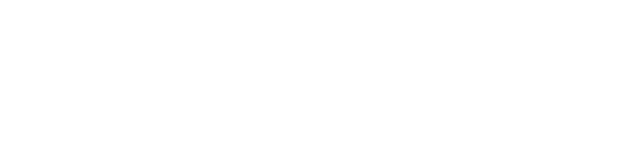
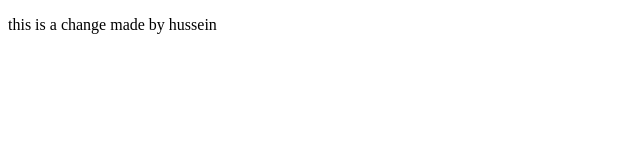
Before and after one commit to ItzhakKordi/Game, a plain HTML site: page index.html in a window 1280 px wide. Shown: the whole page, without its empty margins (0-640 px from the left). Drawn offline with Linux system fonts and the light colour scheme.

Commit message:
commited a change

```diff
--- a/index.html
+++ b/index.html
@@ -6,6 +6,6 @@
     <title>Document</title>
 </head>
 <body>
-
+    <p>this is a change made by hussein</p>
 </body>
 </html>
```
